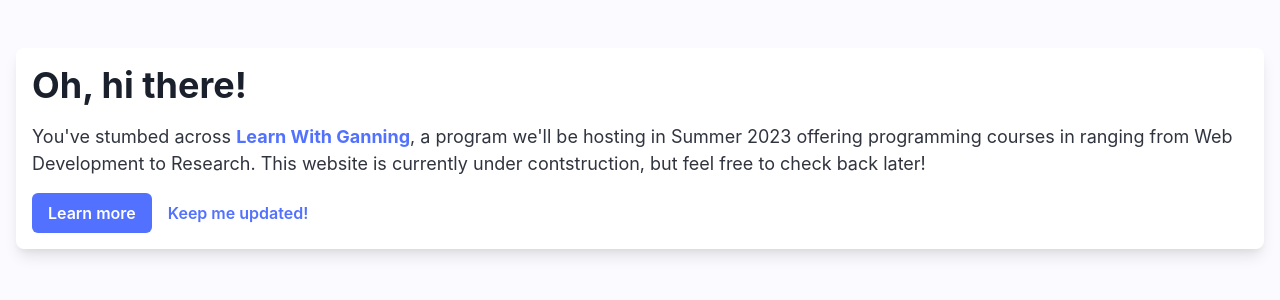
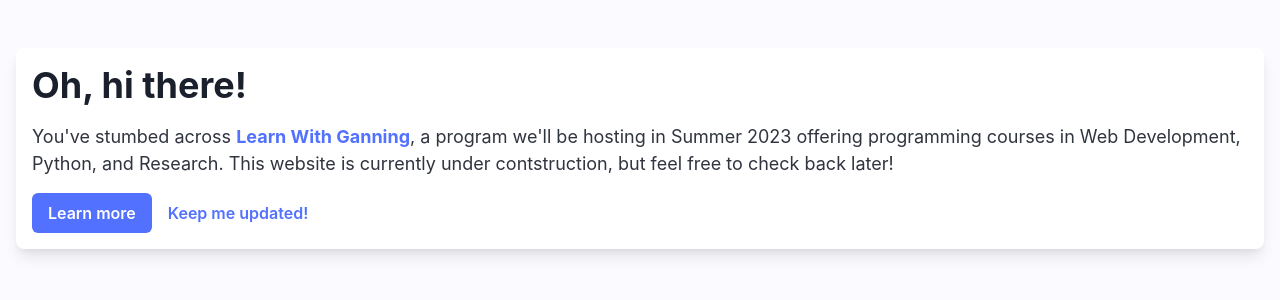
Before and after one commit to ganning127/learn-with-ganning, a Next.js app: page / in a window 1280 px wide. Shown: the top 300 px of the page. Built offline with nearby package versions, Linux system fonts and the light colour scheme.

Commit message:
added small wording

```diff
--- a/pages/index.js
+++ b/pages/index.js
@@ -25,9 +25,9 @@
               Learn With Ganning
             </Text>
             , a program we&apos;ll be hosting in Summer 2023 offering
-            programming courses in ranging from Web Development to Research.
-            This website is currently under contstruction, but feel free to
-            check back later!
+            programming courses in Web Development, Python, and Research. This
+            website is currently under contstruction, but feel free to check
+            back later!
           </Text>
 
           <Button
```
